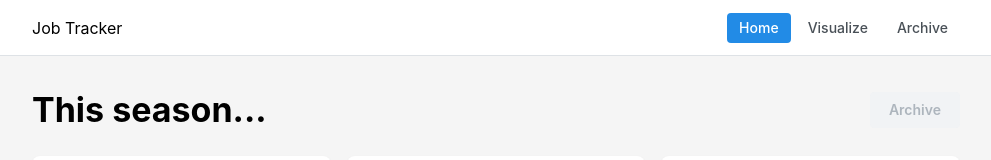
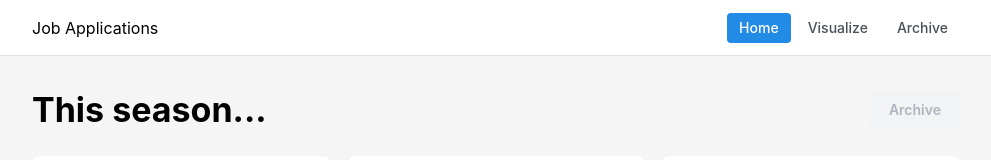
Before and after one commit to azn-abel/job-applications-tracker, a React (Vite) app: page / in a window 1280 px wide. Shown: the top 160 px of the page, without its empty margins (144-1135 px from the left). Built offline with nearby package versions, Linux system fonts and the light colour scheme.

Commit message:
change title

```diff
--- a/src/components/global/Heading/index.tsx
+++ b/src/components/global/Heading/index.tsx
@@ -54,7 +54,7 @@ export default function Heading() {
     >
       <Container size="md" className={classes.inner} pos="relative">
         <Link to="/" style={{ textDecoration: 'none', color: 'black' }}>
-          <Text>Job Tracker</Text>
+          <Text>Job Applications</Text>
         </Link>
         <Group gap={5} visibleFrom="xs">
           {items}
```
